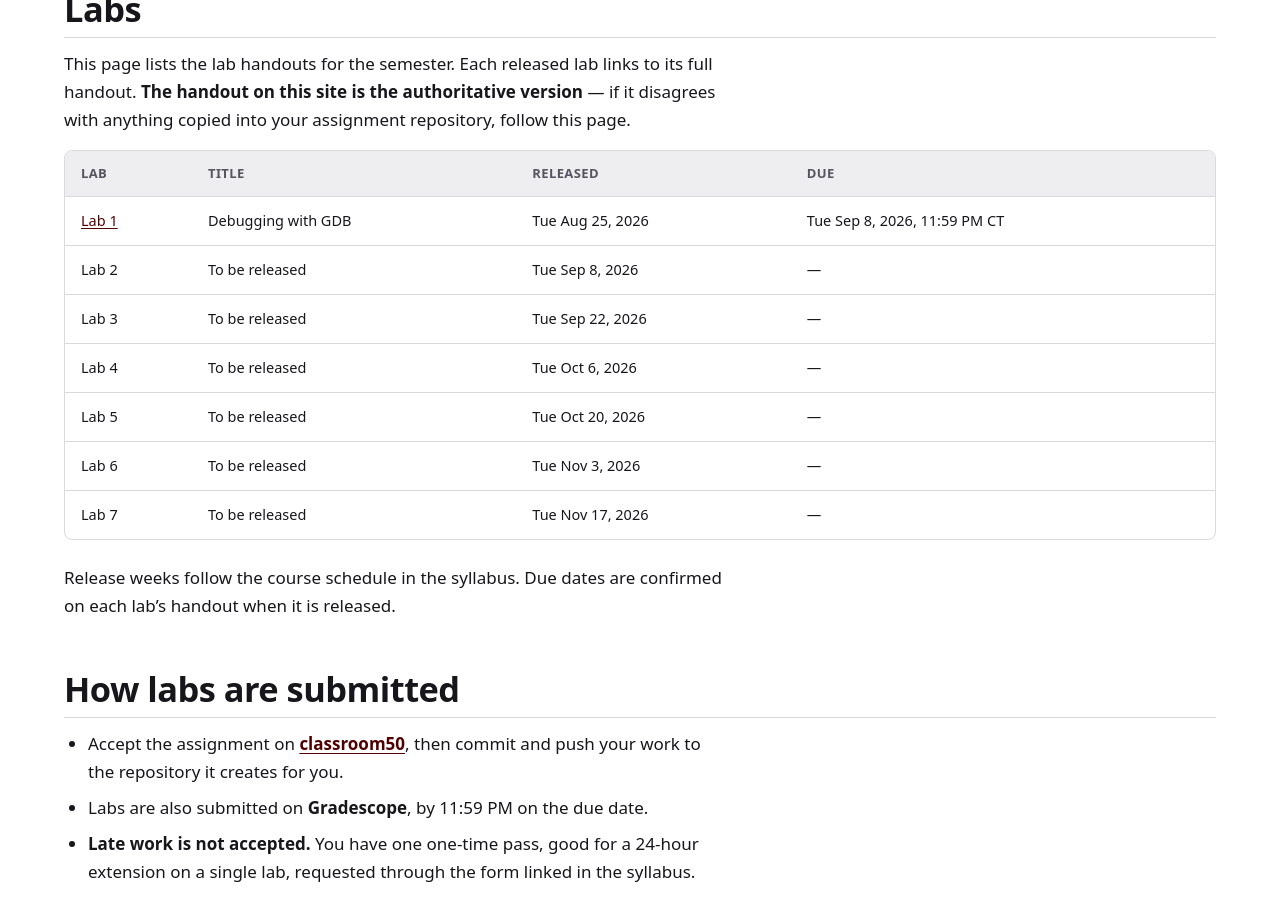
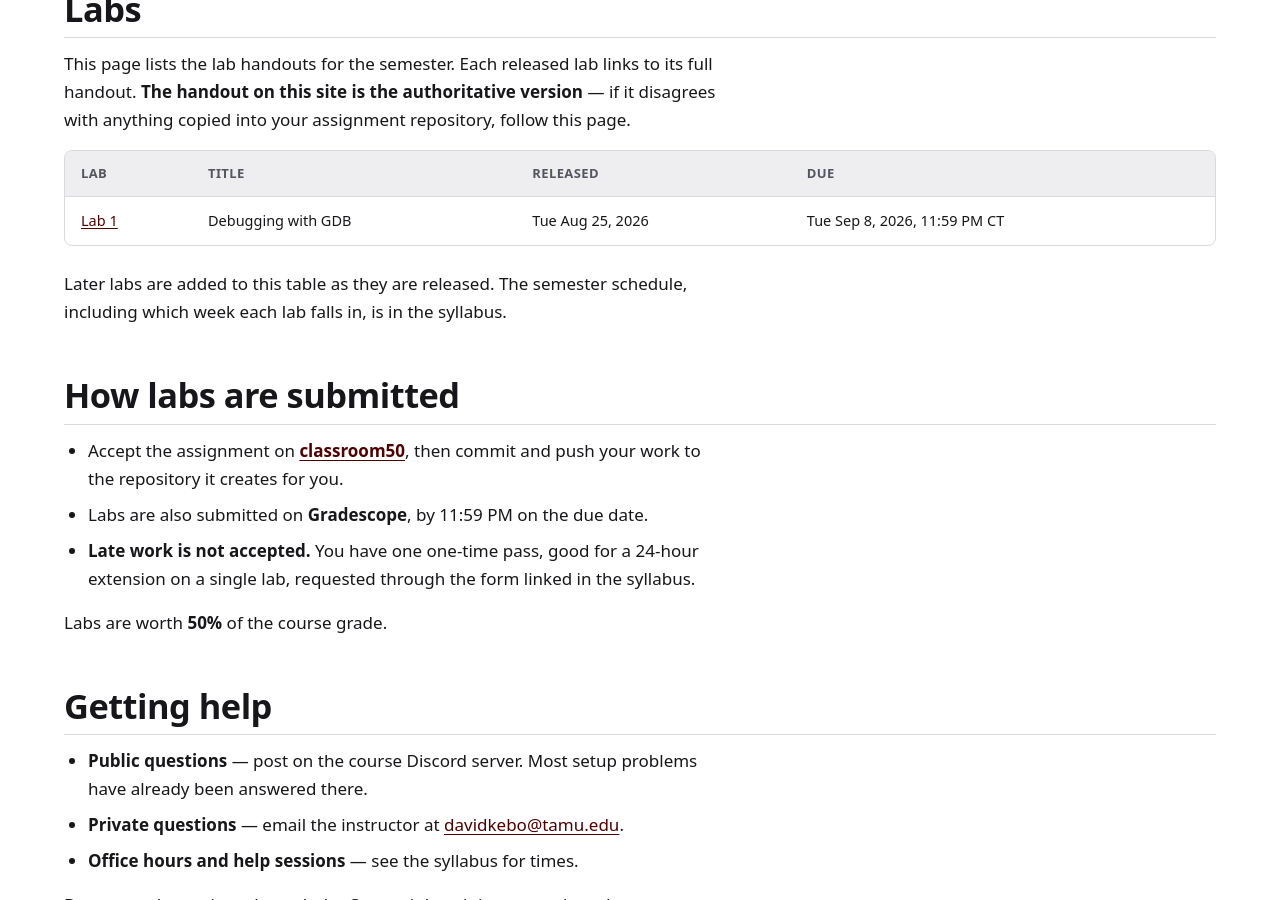
Before and after one commit to CSCE-313-FA26/CSCE-313-FA26.github.io, a Jekyll site: the page built from index.md, in a window 1280 px wide and 900 px high, scrolled down 505 px. Built offline with Jekyll 4.4.1, drawn with Linux system fonts in a browser that asks for light colours.

Commit message:
List only released labs on the index
The table carried rows for labs 2 through 7 reading "To be released" with no
due date and nothing to link to. They promised dates before those dates were
settled, and a row a student cannot act on is noise on the page they check for
what is due.

Labs are added as they are released. The semester schedule already lives in the
syllabus, which is the right place for it.

```diff
--- a/index.md
+++ b/index.md
@@ -24,15 +24,9 @@ page.
 | Lab | Title | Released | Due |
 | --- | --- | --- | --- |
 | [Lab 1](lab-1/) | Debugging with GDB | Tue Aug 25, 2026 | Tue Sep 8, 2026, 11:59 PM CT |
-| Lab 2 | To be released | Tue Sep 8, 2026 | — |
-| Lab 3 | To be released | Tue Sep 22, 2026 | — |
-| Lab 4 | To be released | Tue Oct 6, 2026 | — |
-| Lab 5 | To be released | Tue Oct 20, 2026 | — |
-| Lab 6 | To be released | Tue Nov 3, 2026 | — |
-| Lab 7 | To be released | Tue Nov 17, 2026 | — |
 
-Release weeks follow the course schedule in the syllabus. Due dates are
-confirmed on each lab's handout when it is released.
+Later labs are added to this table as they are released. The semester schedule,
+including which week each lab falls in, is in the syllabus.
 
 ## How labs are submitted
 
```
